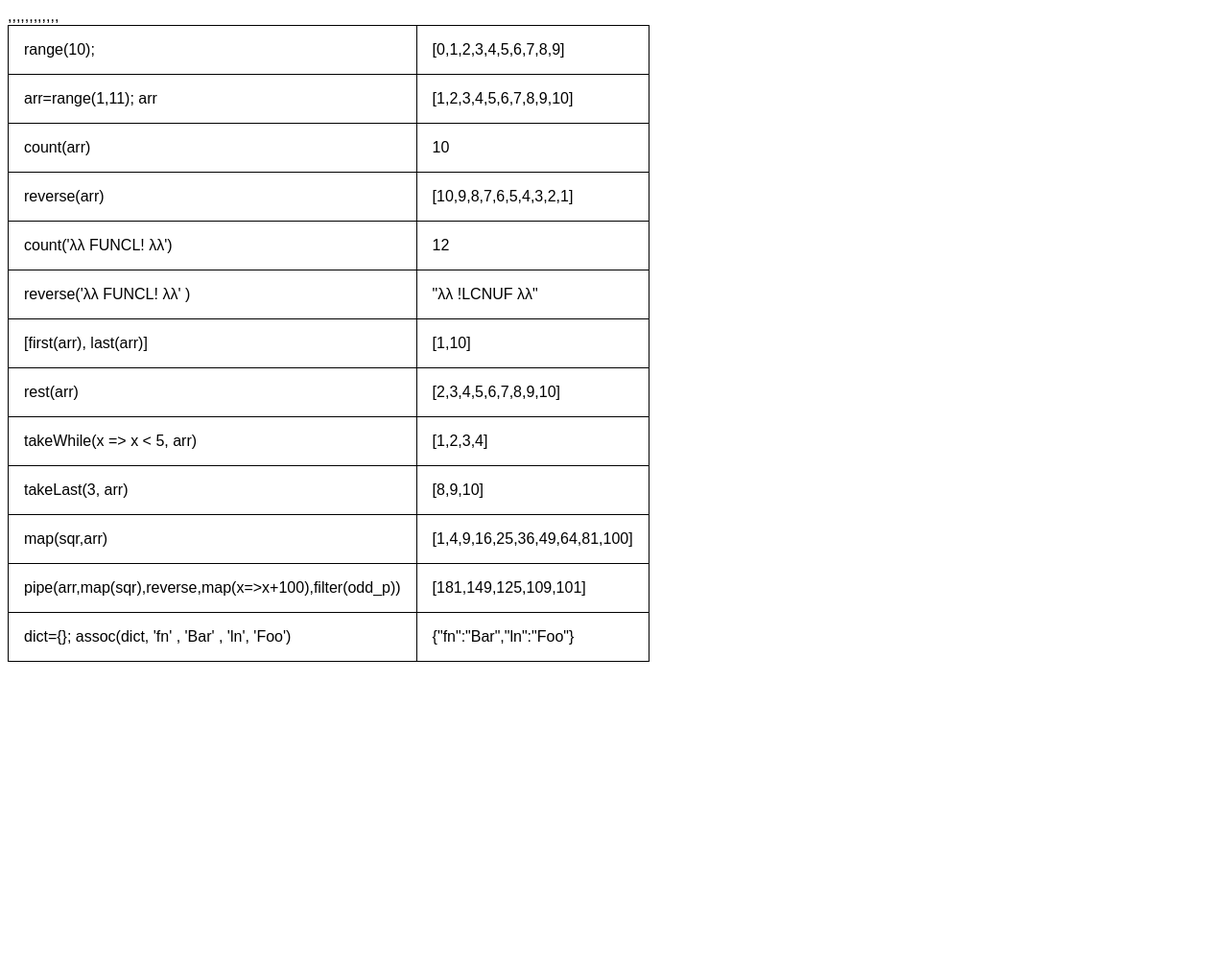
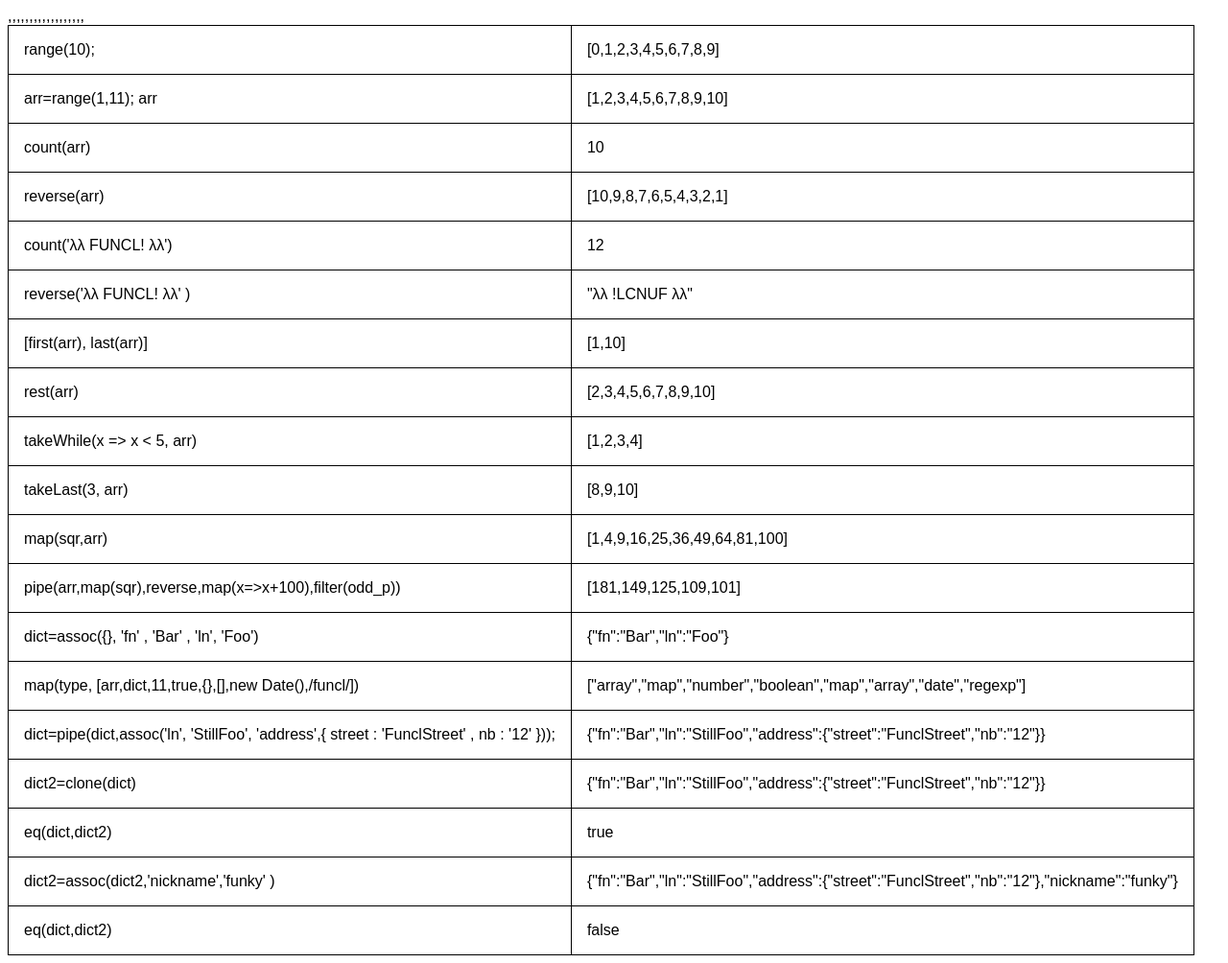
Before and after one commit to phelsen/funcl, a plain HTML site: page index.html in a window 1280 px wide. Shown: the whole page at 96% size. Before the commit the page ends 800 px from the top, so only its background shows below. Drawn offline with Linux system fonts and the light colour scheme.

Commit message:
More examples for readme

```diff
--- a/index.html
+++ b/index.html
@@ -15,9 +15,9 @@
       const cl = console.log;
       import  * as f  from "./funcl.js"
       const {array_p, assoc, atom_p, boolean_p, clone, coll_p, concat, count, countable_p, date_p, dec, drop, eq, even_p, filter, first, function_p, inc, last, lowerCase, map, mapEntries_2map, map_p, map_2mapEntries, neg_p, nth, number_p, odd_p, partial, partialR, pipe, pos_p, range, reduce, reverse, regexp_p, rest, string_p, sqr, takeLast, takeWhile, type, undefined_p, upperCase, zero_p} = f;
-
+      window.f =f ;
       const r = [];
-      let arr; let dict;
+      let arr; let dict; let dict2;
       r.push ("range(10);");
       r.push("arr=range(1,11); arr");
       r.push("count(arr)");
@@ -30,11 +30,18 @@
       r.push("takeLast(3, arr)");
       r.push("map(sqr,arr)");
       r.push("pipe(arr,map(sqr),reverse,map(x=>x+100),filter(odd_p))");
-      r.push("dict={}; assoc(dict, 'fn' , 'Bar' , 'ln', 'Foo')")
+      r.push("dict=assoc({}, 'fn' , 'Bar' , 'ln', 'Foo')")
+      r.push("map(type, [arr,dict,11,true,{},[],new Date(),/funcl/])")
+      r.push("dict=pipe(dict,assoc('ln', 'StillFoo', 'address',{ street : 'FunclStreet' , nb :  '12' }));");
+      r.push("dict2=clone(dict)");
+      r.push("eq(dict,dict2)");
+      r.push("dict2=assoc(dict2,'nickname','funky' )")
+      r.push("eq(dict,dict2)");
       window.rows = r;
       const rows =  map(x => `<tr><td>${x}</td><td>${JSON.stringify(eval(x))}</td></tr>`,r);
       const tbl = `<table>${rows}</table>`;
       document.querySelector("#main").innerHTML = tbl;
+            window.dict2 = dict2;
       window.r  = r;
       </script>
 
```
Also changed, not shown: README.md.
